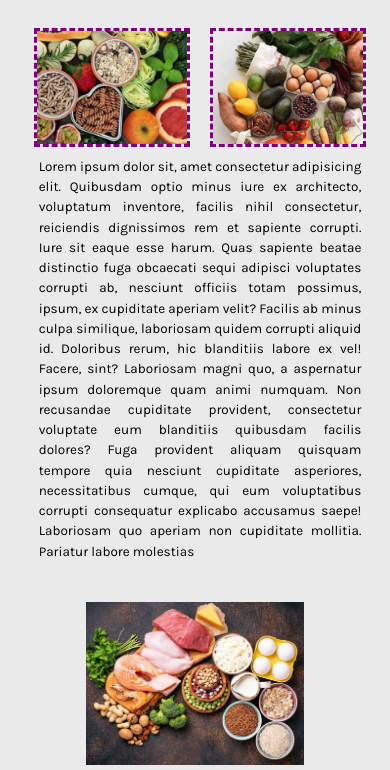
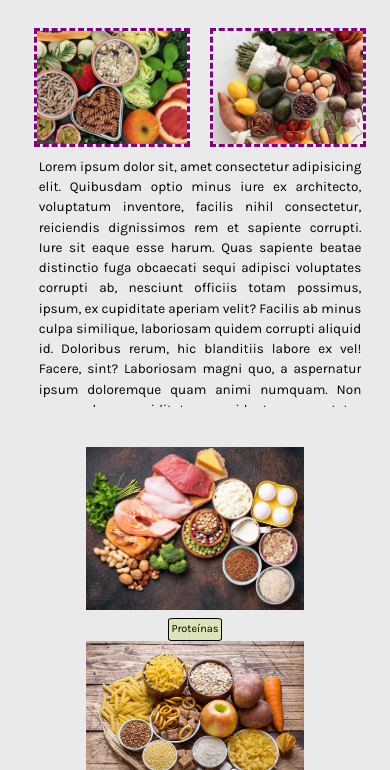
Before and after one commit to FranJPS2000/alimentosYNutricion, a website: page index.html in a window 390 px wide. Shown: the part 71-841 px from the top of the page. Drawn offline with nearby package versions, Linux system fonts and the light colour scheme.

Commit message:
scroll parrafos largos

```diff
--- a/scss/style.scss
+++ b/scss/style.scss
@@ -229,7 +229,10 @@ iframe{
     }
 
     p {
-        font-size: 1.6vmax
+        font-size: 1.6vmax;
+        overflow: hidden;
+        max-height: 250px;
+        overflow-y: scroll;
     }
 
     .imagenProteinas {
```
Also changed, not shown: css/style.css, 1 other file.
